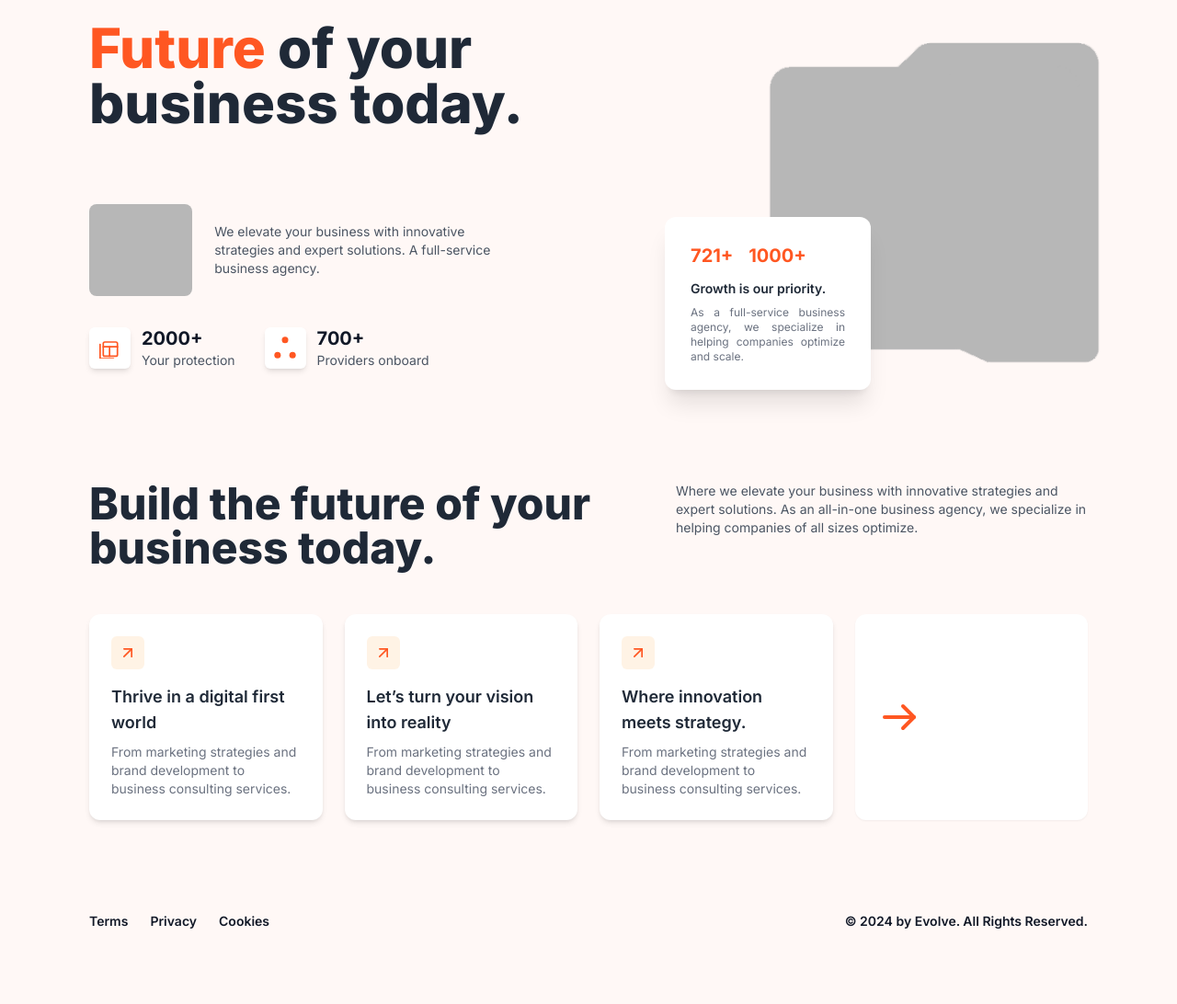
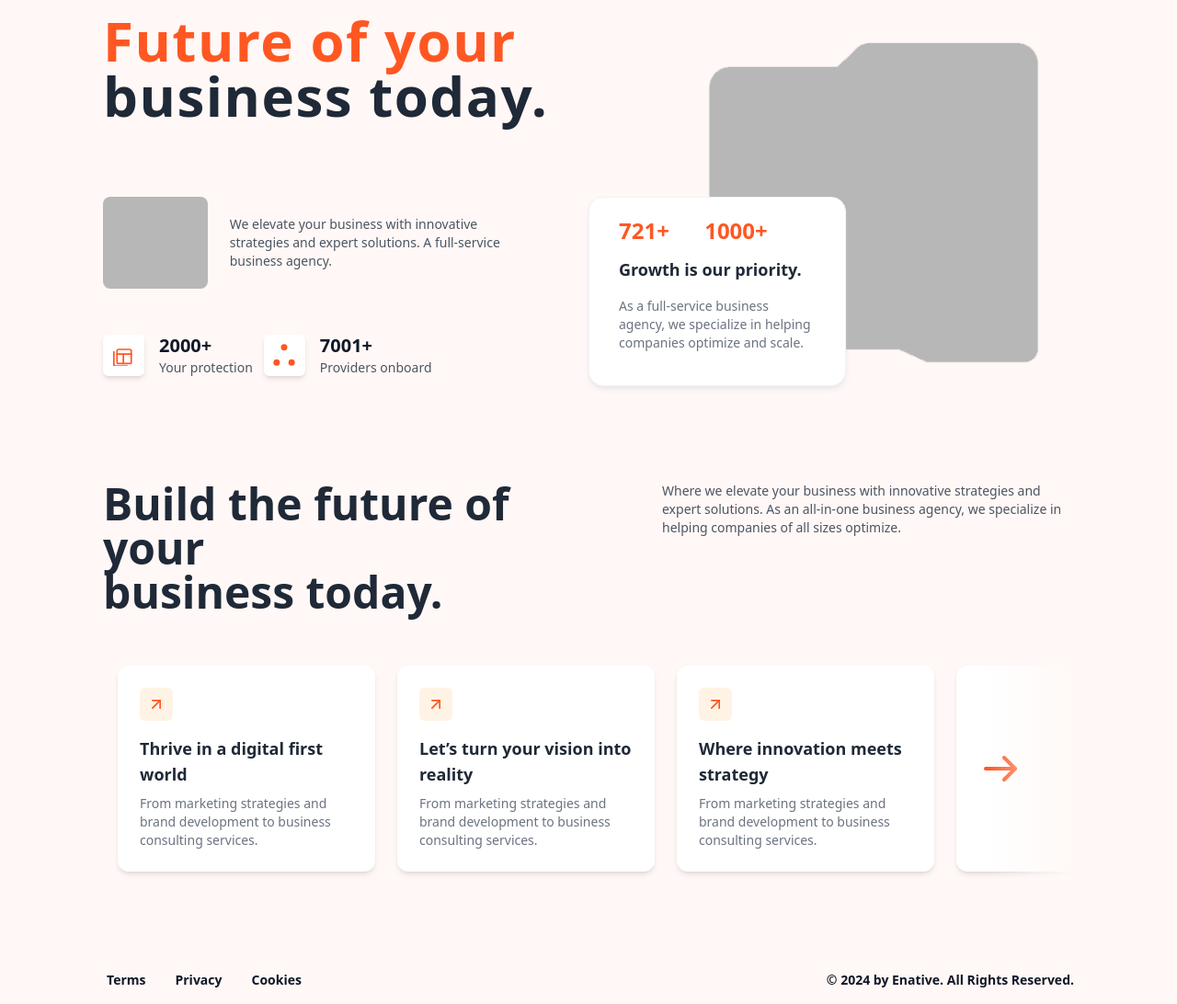
Before and after one commit to PetrenellaGarcia/testProject_PetrenellaGarcia, a plain HTML site: page index.html in a window 1280 px wide. Shown: the part 104-1196 px from the top of the page at 92% size. Before the commit the page ends 1132 px from the top, so only its background shows below. Drawn offline with nearby package versions, Linux system fonts and the light colour scheme.

Commit message:
Update index.html

```diff
--- a/index.html
+++ b/index.html
@@ -11,26 +11,33 @@
   <!-- Google Font -->
   <link href="https://fonts.googleapis.com/css2?family=Inter:wght@400;600;700;800&display=swap" rel="stylesheet">
 
-  <style>
-    body { font-family: 'Inter', sans-serif; }
-  </style>
+  <!-- custom CSS -->
+  <link rel="stylesheet" href="css/style.css">
 </head>
+
 <body class="bg-[#FFF8F6] text-gray-800">
-<div class="overflow-x-auto">
-<div class="w-full max-w-full sm:max-w-[1150px] mx-auto px-4 sm:px-6 lg:px-8">
+  <div class="overflow-x-hidden">
+    <div class="w-full max-w-[1120px] mx-auto px-4 sm:px-6 lg:px-8">
 
-    <!-- Navbar -->
+      <!-- ================= NAVBAR ================= -->
       <header class="py-4 flex items-center justify-between">
+        <!-- Logo -->
         <div class="flex items-center gap-2 font-bold text-lg text-[#FF5722]">
           <img src="images/logo.png" alt="RAUL Logo" class="w-8 h-8 object-contain">
           <span class="text-[#141414]">RAUL</span>
         </div>
 
-      <!-- Hamburger -->
-      <button id="menu-btn" class="md:hidden text-2xl focus:outline-none">☰</button>
+        <!-- Hamburger for mobile -->
+        <button id="menu-btn"
+          aria-label="Toggle menu"
+          aria-controls="mobile-menu"
+          aria-expanded="false"
+          class="md:hidden text-2xl">
+          <span class="sr-only">Open main menu</span>☰
+        </button>
 
     <!-- Desktop nav -->
-      <nav class="hidden md:flex gap-8 text-sm font-semibold text-gray-900">
+      <nav class="hidden md:flex gap-10 text-sm font-semibold text-gray-900">
         <a href="#" class="text-[#FF5722]">Home</a>
         <a href="#" class="hover:text-[#FF5722] transition-colors duration-300">About Us</a>
         <a href="#" class="hover:text-[#FF5722] transition-colors duration-300">Services</a>
@@ -44,7 +51,9 @@
     </header>
 
     <!-- Mobile Menu -->
-    <div id="mobile-menu" class="md:hidden hidden flex flex-col gap-4 bg-white shadow-lg px-6 py-4 rounded-lg">
+    <div id="mobile-menu"
+      class="md:hidden hidden flex flex-col gap-4 bg-white shadow-lg px-6 py-4 rounded-lg
+            absolute top-16 left-0 w-full z-[9999]">
           <a href="#" class="hover:text-[#FF5722] transition-colors duration-300">Home</a>
           <a href="#" class="hover:text-[#FF5722] transition-colors duration-300">About Us</a>
           <a href="#" class="hover:text-[#FF5722] transition-colors duration-300">Services</a>
@@ -54,14 +63,15 @@
             Get Started
           </button>
         </div>
-    <!-- Section 1-->
+
+      <!-- ================= MAIN CONTENT ================= -->
+      <main>
+        <!-- ======= SECTION 1 ======= -->
         <section class="py-12 flex flex-col md:flex-row items-center gap-12">
           <div class="flex-1 text-center md:text-left">
-        <h1 class="text-4xl sm:text-5xl lg:text-6xl font-extrabold leading-tight">
-          <span class="text-[#FF5722]">Future</span> of your <br />
-          business today.
+            <h1 class="text-4xl sm:text-5xl lg:text-6xl font-bold leading-tight tracking-wide">
+              <span class="text-[#FF5722]">Future of your </span> <br />business today.
             </h1>
-
           <div class="flex items-center gap-6 mt-20 max-w-md mx-auto md:mx-0">
             <div class="bg-[#b7b7b7ff] rounded-lg flex items-center justify-center w-[250px] h-[100px]">
               <span class="text-[#FF5722] text-lg font-bold"></span>
@@ -71,14 +81,14 @@
               A full-service business agency.
             </p>
           </div>
-
-      <div class="flex justify-center md:justify-start gap-8 mt-8">
-      <div class="flex items-center gap-3">
-        <div class="bg-white shadow-md rounded-md w-[45px] h-[45px] flex items-center justify-center">
+          <div class="flex justify-center md:justify-start gap-4 sm:gap-6 md:gap-3 mt-8 flex-wrap sm:flex-nowrap">
+              <!-- Stat 1 -->
+              <div class="flex items-center gap-4 mt-4">
+                <div class="bg-white shadow-md rounded-md w-[45px] h-[45px] flex items-center justify-center shrink-0">
                   <svg xmlns="http://www.w3.org/2000/svg" viewBox="0 0 28 28" fill="none"
                     stroke="#FF5722" stroke-width="2" stroke-linecap="round" stroke-linejoin="round"
                     class="w-6 h-6">
-        <path d="M1 10 L1 28 L18 28" />>
+                    <path d="M1 10 L1 28 L18 28" />
                     <rect x="5" y="7" width="18" height="18" rx="2" ry="2"></rect>
                     <line x1="5" y1="13" x2="23" y2="13"></line>
                     <line x1="13" y1="13" x2="13" y2="25"></line>
@@ -89,45 +99,54 @@
                   <p class="text-gray-600 sm:text-sm">Your protection</p>
                 </div>
               </div>
-  <div class="flex items-center gap-3">
-    <div class="bg-white shadow-md rounded-md w-[45px] h-[45px] flex items-center justify-center">
-        <svg xmlns="http://www.w3.org/2000/svg" viewBox="0 0 24 24" fill="currentColor" class="w-7 h-7 text-[#FF5722]">
+
+              <!-- Stat 2 -->
+              <div class="flex items-center gap-4 mt-4">
+                <div class="bg-white shadow-md rounded-md w-[45px] h-[45px] flex items-center justify-center shrink-0">
+                  <svg xmlns="http://www.w3.org/2000/svg" viewBox="0 0 24 24"
+                    fill="currentColor" class="w-7 h-7 text-[#FF5722]">
                     <circle cx="12" cy="5" r="3"></circle>
                     <circle cx="5" cy="19" r="3"></circle>
                     <circle cx="19" cy="19" r="3"></circle>
                   </svg>
                 </div>
                 <div>
-      <p class="text-xl font-bold text-gray-900">700+</p>
+                  <p class="text-xl font-bold text-gray-900">7001+</p>
                   <p class="text-gray-600 sm:text-sm">Providers onboard</p>
                 </div>
               </div>
             </div>
-
           </div>
 
+          <!-- Illustration -->
           <div class="flex-1 relative w-full max-w-md mx-auto md:mx-0">
+            <!-- Background Image -->
             <div
-        class="rounded-2xl w-[550px] h-[400px] bg-contain bg-center bg-no-repeat"
-        style="background-image: url('images/background.png');">
+              class="rounded-2xl w-full h-[360px] sm:h-[380px] md:h-[400px] bg-[url('images/background.png')] bg-contain bg-center bg-no-repeat">
             </div>
-         <div class="absolute bottom-[-0.75rem] left-[-0.75rem] bg-white shadow-xl rounded-xl px-7 py-7 w-52 sm:w-56 h-55">
-        <p class="text-[#FF5722] text-xl font-bold">
-          721+ <span class="ml-3">1000+</span>
+            <!-- Floating Card -->
+            <div class="absolute bottom-[-0.5rem] left-4 sm:left-0 md:left-[-3rem] lg:left-[-5rem]
+                    bg-white shadow-md shadow-gray-300/40 rounded-2xl
+                    px-6 py-3 sm:px-8 sm:py-5
+                    w-[270px] sm:w-[270px] md:w-[280px]
+                    border border-gray-100 transition-all duration-300">
+              <p class="text-[#FF5722] text-xl sm:text-2xl font-bold">
+                721+ <span class="ml-8">1000+</span>
               </p>
-
-        <p class="font-semibold mt-3 text-sm">Growth is our priority.</p>
-        <p class="text-gray-500 sm:text-xs leading-snug mt-2 text-justify">
+              <p class="font-semibold mt-3 text-base sm:text-lg">
+                Growth is our priority.
+              </p>
+              <p class="text-gray-500 text-[8px] sm:text-sm leading-snug mt-4 mb-4">
                 As a full-service business agency, we specialize in helping companies optimize and scale.
               </p>
           </div>
         </section>
 
-  <!-- Section 2 -->
-    <section class="py-16 bg-[#FFF8F6] rounded-t-3xl">
-      <div class="flex flex-col md:flex-row justify-between items-start gap-8">
-        <h2 class="flex-1 text-3xl sm:text-4xl lg:text-5xl font-extrabold leading-snug text-center md:text-left">
-          Build the future of your <br class="hidden sm:block"/> business today.
+        <!-- ======= SECTION 2 ======= -->
+        <section class="py-16 bg-[#FFF8F6] rounded-t-3xl relative">
+          <div class="flex flex-col md:flex-row justify-between items-start gap-16 md:gap-16">
+            <h2 class="flex-1 text-3xl sm:text-4xl lg:text-5xl font-bold leading-snug text-center md:text-left">
+              Build the future of your <br class="hidden sm:block" /> business today.
             </h2>
             <p class="flex-1 text-gray-600 text-base sm:text-sm max-w-md mx-auto md:mx-0">
               Where we elevate your business with innovative strategies and expert solutions.
@@ -135,64 +154,67 @@
             </p>
           </div>
 
-      <!-- Cards -->
-      <div class="mt-12 grid grid-cols-1 sm:grid-cols-2 lg:grid-cols-4 gap-6">
+          <!-- Carousel wrapper -->
+          <div class="relative w-full max-w-6xl mt-12 mx-auto">
+            <!-- Scrollable area -->
+            <div id="cardCarousel" class="overflow-x-auto no-scrollbar cursor-grab active:cursor-grabbing scroll-smooth">
+              <div class="flex gap-6 px-4 py-2 pr-24 snap-x snap-mandatory">
+
                 <!-- Card 1 -->
-        <div class="bg-white shadow-md rounded-xl p-6 hover:shadow-xl transition-all duration-300 text-center sm:text-left">
+                <div class="bg-white shadow-md rounded-xl p-6 hover:shadow-xl transition-all duration-300 text-center sm:text-left min-w-[280px] snap-start">
                   <div class="bg-orange-200/30 p-2 rounded-md inline-flex justify-center items-center mb-4">
-            <img src="images/arrow.svg" alt="Arrow" class="w-5 h-5">
+                    <img src="images/arrow.svg" alt="Arrow icon" class="w-5 h-5">
                   </div>
                   <h3 class="font-semibold text-lg mb-2">Thrive in a digital first world</h3>
                   <p class="text-gray-500 sm:text-sm">From marketing strategies and brand development to business consulting services.</p>
                 </div>
 
                 <!-- Card 2 -->
-        <div class="bg-white shadow-md rounded-xl p-6 hover:shadow-xl transition-all duration-300 text-center sm:text-left">
+                <div class="bg-white shadow-md rounded-xl p-6 hover:shadow-xl transition-all duration-300 text-center sm:text-left min-w-[280px] snap-start">
                   <div class="bg-orange-200/30 p-2 rounded-md inline-flex justify-center items-center mb-4">
-            <img src="images/arrow.svg" alt="Arrow" class="w-5 h-5">
+                    <img src="images/arrow.svg" alt="Arrow icon" class="w-5 h-5">
                   </div>
                   <h3 class="font-semibold text-lg mb-2">Let’s turn your vision into reality</h3>
                   <p class="text-gray-500 sm:text-sm">From marketing strategies and brand development to business consulting services.</p>
                 </div>
 
                 <!-- Card 3 -->
-        <div class="bg-white shadow-md rounded-xl p-6 hover:shadow-xl transition-all duration-300 text-center sm:text-left">
+                <div class="bg-white shadow-md rounded-xl p-6 hover:shadow-xl transition-all duration-300 text-center sm:text-left min-w-[280px] snap-start">
                   <div class="bg-orange-200/30 p-2 rounded-md inline-flex justify-center items-center mb-4">
-            <img src="images/arrow.svg" alt="Arrow" class="w-5 h-5">
+                    <img src="images/arrow.svg" alt="Arrow icon" class="w-5 h-5">
                   </div>
-          <h3 class="font-semibold text-lg mb-2">Where innovation meets strategy.</h3>
+                  <h3 class="font-semibold text-lg mb-2">Where innovation meets strategy</h3>
                   <p class="text-gray-500 sm:text-sm">From marketing strategies and brand development to business consulting services.</p>
                 </div>
 
-        <!-- Card 4 (Arrow right) -->
-        <div class="bg-white shadow-sm rounded-xl p-6 flex justify-between items-center transition-all duration-300 hover:bg-orange-200">
-          <img src="images/arrow_right.svg" alt="ArrowRight" class="w-12 h-12">
+                <!-- Card 4 (Next arrow card) -->
+                <div class="relative card-peek bg-white shadow-md rounded-xl p-6 hover:shadow-xl transition-all duration-300 min-w-[280px] snap-start flex items-center">
+              <img src="images/arrow_right.svg" alt="Next arrow" class="w-12 h-12 mr-4">
             </div>
               </div>
+            </div>
+
+            <!-- Fade overlay -->
+            <div class="absolute top-0 right-0 h-full w-24 carousel-fade bg-gradient-to-l from-[#FFF8F6] to-transparent pointer-events-none"></div>
+          </div>
         </section>
+      </main>
 
-    <!-- Footer -->
+      <!-- ================= FOOTER ================= -->
       <footer class="py-4 mt-5 text-sm font-semibold text-gray-900 flex flex-col sm:flex-row justify-between gap-4">
         <div class="flex justify-center sm:justify-start gap-6">
-        <a href="#" class="hover:text-[#FF5722] transition-colors duration-300">Terms</a>
-        <a href="#" class="hover:text-[#FF5722] transition-colors duration-300">Privacy</a>
-        <a href="#" class="hover:text-[#FF5722] transition-colors duration-300">Cookies</a>
+          <a href="#" class="hover:text-[#FF5722] focus:outline-none focus:ring-2 focus:ring-[#FF5722] rounded-md px-1">Terms</a>
+          <a href="#" class="hover:text-[#FF5722] focus:outline-none focus:ring-2 focus:ring-[#FF5722] rounded-md px-1">Privacy</a>
+          <a href="#" class="hover:text-[#FF5722] focus:outline-none focus:ring-2 focus:ring-[#FF5722] rounded-md px-1">Cookies</a>
         </div>
         <p class="text-center sm:text-right hover:text-[#FF5722] transition-colors duration-300">
-        © 2024 by Evolve. All Rights Reserved.
+          © 2024 by Enative. All Rights Reserved.
         </p>
       </footer>
-
     </div>
   </div>
-  <!-- JS for mobile menu -->
-  <script>
-    const menuBtn = document.getElementById('menu-btn');
-    const mobileMenu = document.getElementById('mobile-menu');
-    menuBtn.addEventListener('click', () => {
-      mobileMenu.classList.toggle('hidden');
-    });
-  </script>
 
+    <!-- JS Script -->
+  <script src="js/script.js"></script>
 </body>
 </html>
```
Lines whose indentation alone changed are shown as unchanged.
